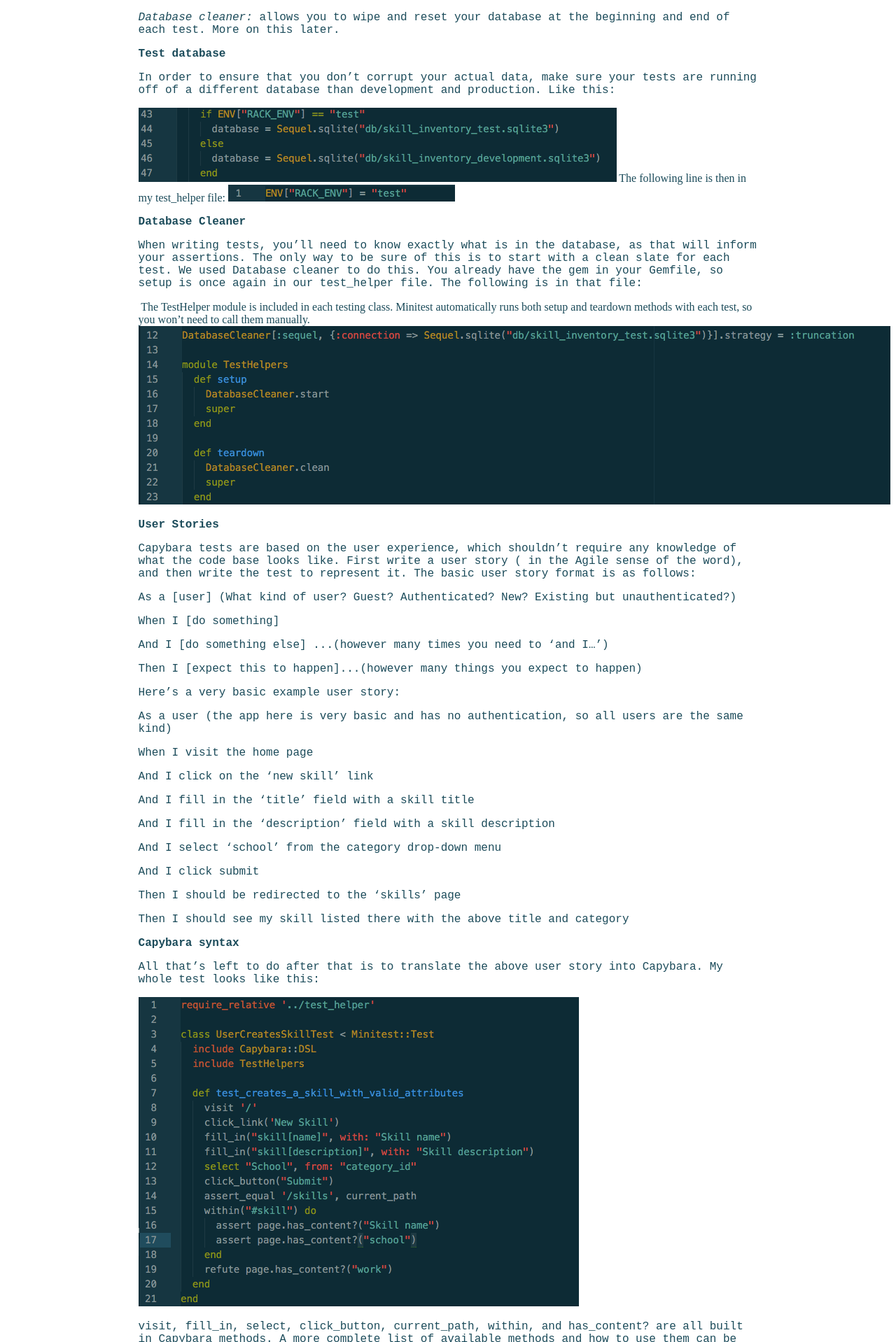
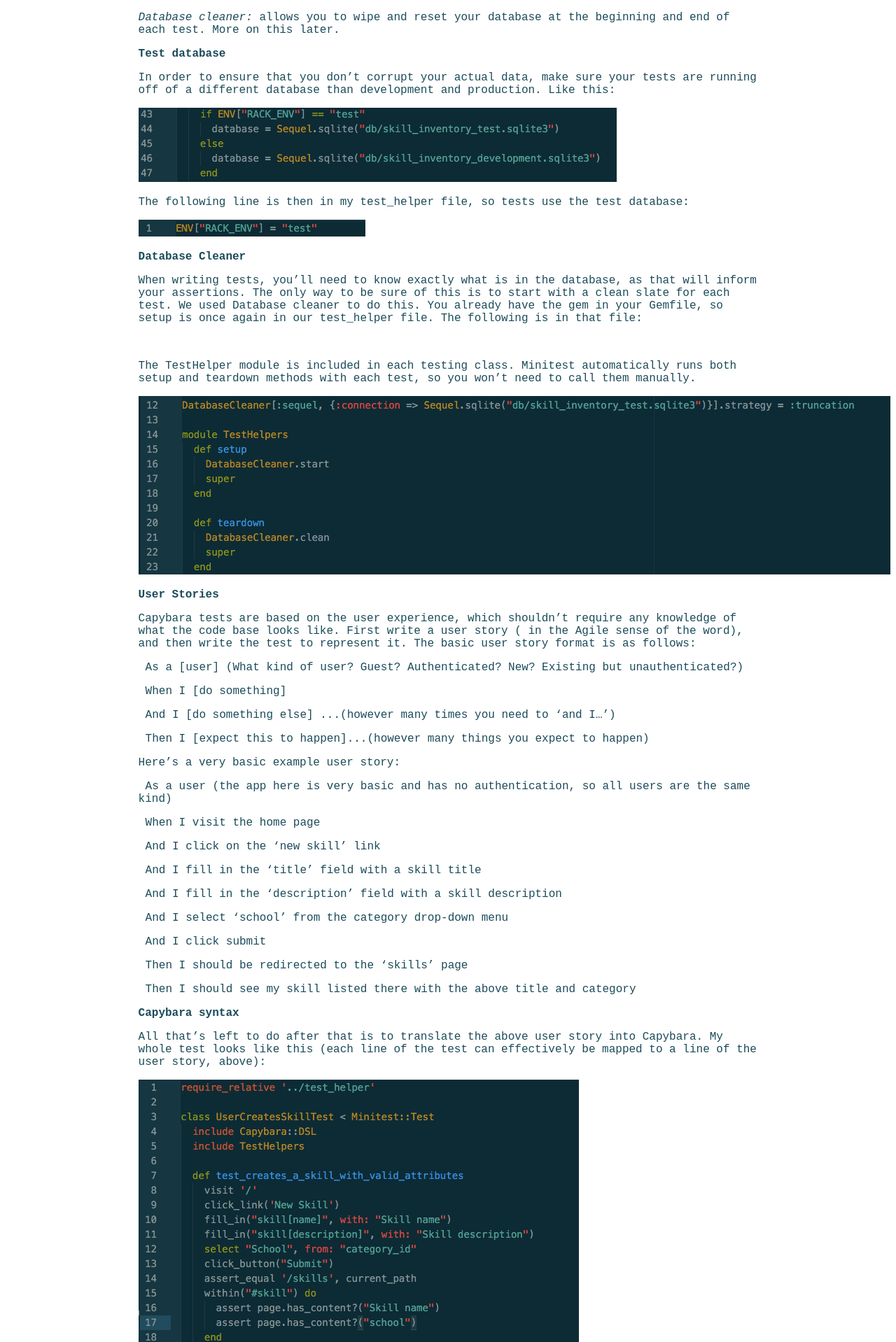
Before and after one commit to adriennedomingus/adriennedomingus.github.io, a Jekyll site: the page built from _posts/2016-02-06-testing-a-sinatra-app-using-capybara.html, in a window 1280 px wide. Shown: the part 696-2614 px from the top of the page at 70% size. Built offline with Jekyll 4.4.1, drawn with Linux system fonts in a browser that asks for light colours.

Commit message:
formatting

```diff
--- a/_posts/2016-02-06-testing-a-sinatra-app-using-capybara.html
+++ b/_posts/2016-02-06-testing-a-sinatra-app-using-capybara.html
@@ -8,38 +8,38 @@
 <img src="/images/2016-02-07/01.png" alt="image 01" />
 <p><em>Minitest:</em> Capybara uses minitest. You should have model tests that use it too (unless you’re using something like Rspec instead).</p>
 <p><em>Capybara:</em> obviously you need capybara to run capybara.</p>
-<p><em>Launchy:</em> this allows you to run the <span =”code”>save_and_open_page_path</span> command when writing your tests. When you do this, it saves a copy of the html page your test currently has you on, and opens it in a browser - used for debugging.</p>
+<p><em>Launchy:</em> this allows you to run the <span class=”code”>save_and_open_page_path</span> command when writing your tests. When you do this, it saves a copy of the html page your test currently has you on, and opens it in a browser - used for debugging.</p>
 <p><em>Database cleaner:</em> allows you to wipe and reset your database at the beginning and end of each test. More on this later.</p>
 <p><strong>Test database</strong></p>
 <p>In order to ensure that you don’t corrupt your actual data, make sure your tests are running off of a different database than development and production. Like this:</p>
 <img src="/images/2016-02-07/02.png" alt="image 02" />
-The following line is then in my <span =”code”>test_helper</span> file:
+<p>The following line is then in my <span class=”code”>test_helper</span> file, so tests use the test database:</p>
 <img src="/images/2016-02-07/03.png" alt="image 03" />
 <p><strong>Database Cleaner</strong></p>
-<p>When writing tests, you’ll need to know exactly what is in the database, as that will inform your assertions. The only way to be sure of this is to start with a clean slate for each test. We used Database cleaner to do this. You already have the gem in your Gemfile, so setup is once again in our <span =”code”>test_helper</span> file. The following is in that file:</p>
+<p>When writing tests, you’ll need to know exactly what is in the database, as that will inform your assertions. The only way to be sure of this is to start with a clean slate for each test. We used Database cleaner to do this. You already have the gem in your Gemfile, so setup is once again in our <span class=”code”>test_helper</span> file. The following is in that file:</p>
 <img>
-The <span =”code”>TestHelper </span> module is included in each testing class. Minitest automatically runs both setup and teardown methods with each test, so you won’t need to call them manually.
+<p>The <span class=”code”>TestHelper </span> module is included in each testing class. Minitest automatically runs both setup and teardown methods with each test, so you won’t need to call them manually.</p>
 <img src="/images/2016-02-07/04.png" alt="image 04" />
 <p><strong>User Stories</strong></p>
 <p>Capybara tests are based on the user experience, which shouldn’t require any knowledge of what the code base looks like. First write a user story ( in the Agile sense of the word), and then write the test to represent it. The basic user story format is as follows:</p>
-<p>As a [user] (What kind of user? Guest? Authenticated? New? Existing but unauthenticated?)
-<p>When I [do something]
-<p>And I [do something else] ...(however many times you need to ‘and I…’)</p>
-<p>Then I [expect this to happen]...(however many things you expect to happen)</p>
+<p class="indent">As a [user] (What kind of user? Guest? Authenticated? New? Existing but unauthenticated?)
+<p class="indent">When I [do something]
+<p class="indent">And I [do something else] ...(however many times you need to ‘and I…’)</p>
+<p class="indent">Then I [expect this to happen]...(however many things you expect to happen)</p>
 <p>Here’s a very basic example user story:</p>
-<p>As a user (the app here is very basic and has no authentication, so all users are the same kind)</p>
-<p>When I visit the home page</p>
-<p>And I click on the ‘new skill’ link</p>
-<p>And I fill in the ‘title’ field with a skill title</p>
-<p>And I fill in the ‘description’ field with a skill description</p>
-<p>And I select ‘school’ from the category drop-down menu</p>
-<p>And I click submit</p>
-<p>Then I should be redirected to the ‘skills’ page</p>
-<p>Then I should see my skill listed there with the above title and category</p>
+<p class="indent">As a user (the app here is very basic and has no authentication, so all users are the same kind)</p>
+<p class="indent">When I visit the home page</p>
+<p class="indent">And I click on the ‘new skill’ link</p>
+<p class="indent">And I fill in the ‘title’ field with a skill title</p>
+<p class="indent">And I fill in the ‘description’ field with a skill description</p>
+<p class="indent">And I select ‘school’ from the category drop-down menu</p>
+<p class="indent">And I click submit</p>
+<p class="indent">Then I should be redirected to the ‘skills’ page</p>
+<p class="indent">Then I should see my skill listed there with the above title and category</p>
 <p><strong>Capybara syntax</strong></p>
-<p>All that’s left to do after that is to translate the above user story into Capybara. My whole test looks like this:</p>
+<p>All that’s left to do after that is to translate the above user story into Capybara. My whole test looks like this (each line of the test can effectively be mapped to a line of the user story, above):</p>
 <img src="/images/2016-02-07/05.png" alt="image 05" />
-<p><span =”code”>visit</span>, <span =”code”>fill_in</span>, <span =”code”>select</span>, <span =”code”>click_button</span>, <span =”code”>current_path</span>, <span =”code”>within</span>, and <span =”code”>has_content?</span> are all built in Capybara methods. A more complete list of available methods and how to use them can be found <a href="https://upcase.com/test-driven-rails-resources/capybara.pdf">here</a></p>
+<p><span class=”code”>visit</span>, <span class=”code”>fill_in</span>, <span class=”code”>select</span>, <span class=”code”>click_button</span>, <span class=”code”>current_path</span>, <span class=”code”>within</span>, and <span class=”code”>has_content?</span> are all built in Capybara methods. A more complete list of available methods and how to use them can be found <a href="https://upcase.com/test-driven-rails-resources/capybara.pdf">here</a></p>
 <p>All that’s left from there is to run the test and see the rainbow!</p>
 <img src="/images/2016-02-07/06.png" alt="image 06" />
 <p>You should, of course, have tests for each piece of your CRUD functionality, both for when the user does everything as expected, as well as edge cases and exceptions. The process will be the same for all of these. Happy testing!</p>
--- a/css/styles.css
+++ b/css/styles.css
@@ -144,3 +144,7 @@
 body {
   color: #1b4b5a;
 }
+
+.indent {
+  text-indent: 10px;
+}
```
